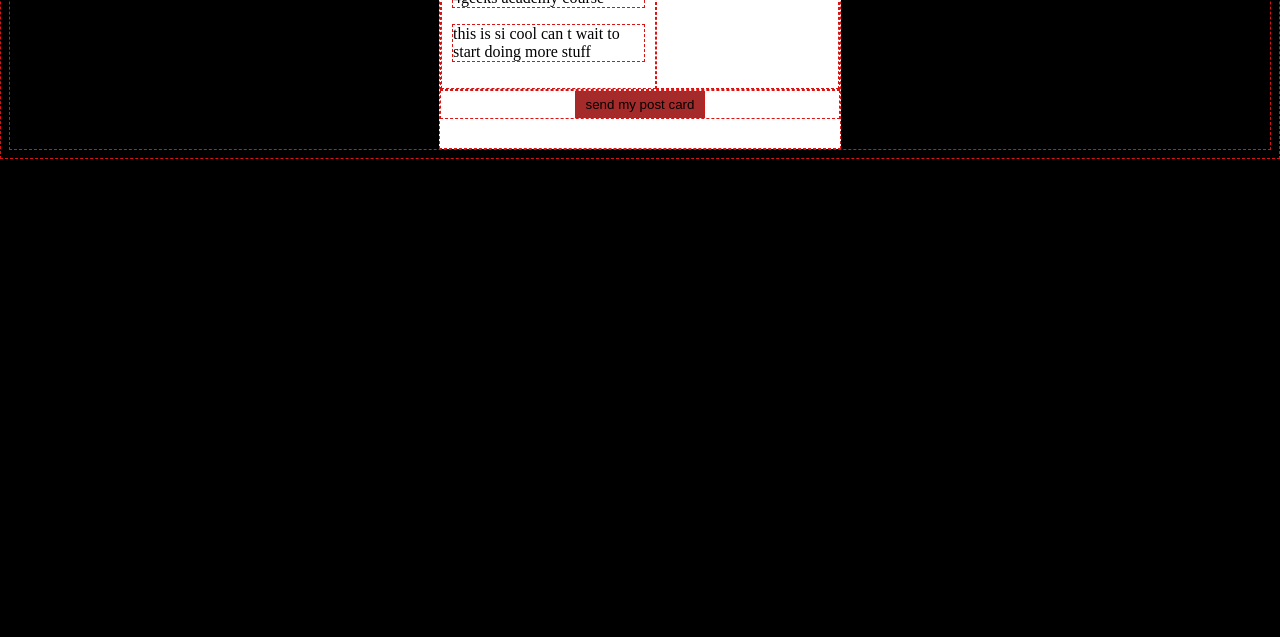
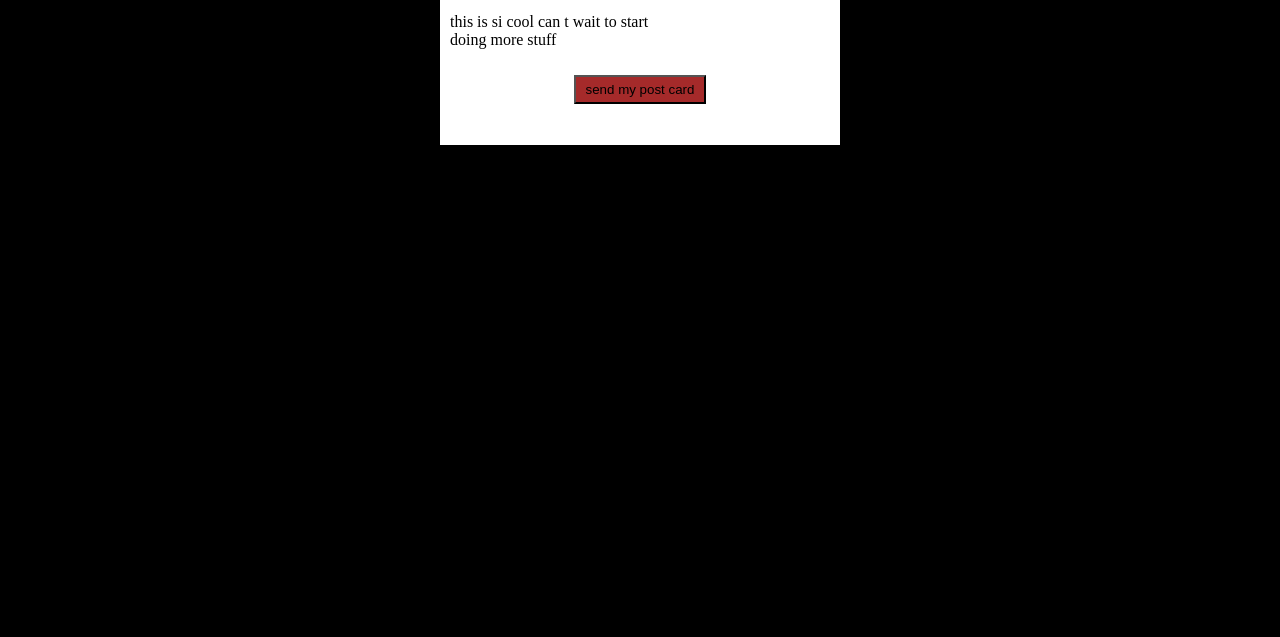
Before and after one commit to felipe-17y/postcard-96, a plain HTML site: page index.html in a window 1280 px wide. Shown: the part 163-800 px from the top of the page. Drawn offline with Linux system fonts and the light colour scheme.

Commit message:
post card

```diff
--- a/style.css
+++ b/style.css
@@ -1,7 +1,4 @@
-*{
-    border: 1px dashed rgb(218, 19, 19);
-    min-height: 10px;
-}
+
 body{
     background: black;
 
```
